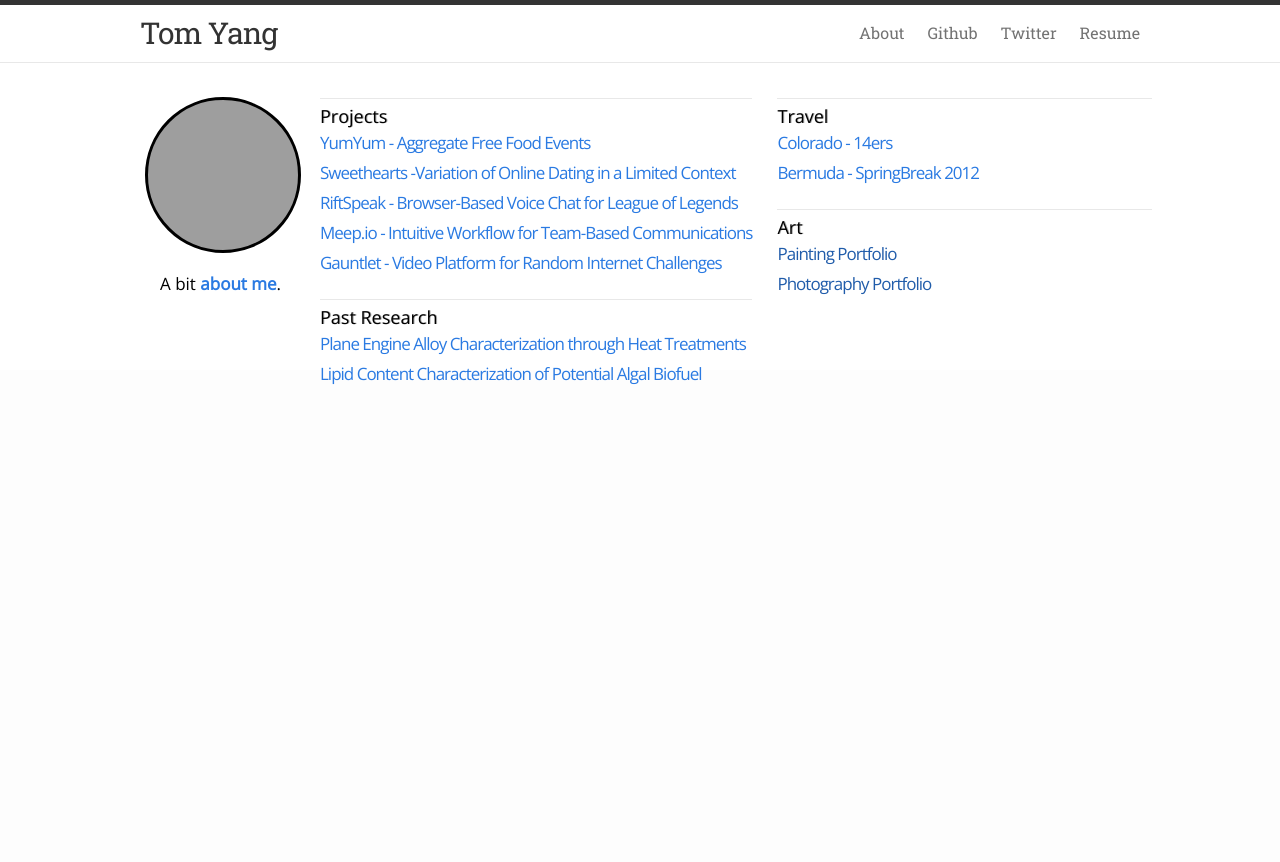
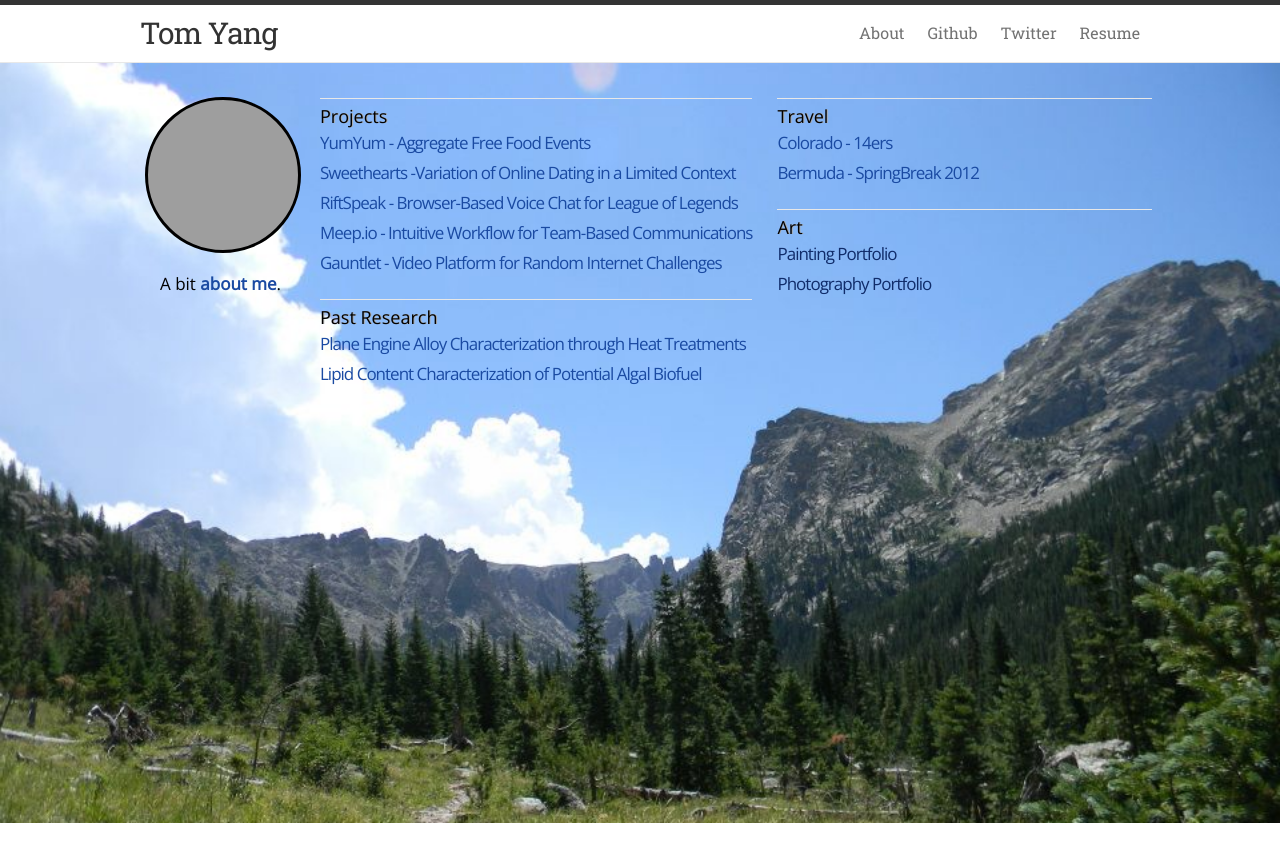
Before and after one commit to tboneyang/tboneyang.github.io, a Jekyll site: the page built from index.html, in a window 1280 px wide. Shown: the top 862 px of the page. Built offline with Jekyll 4.4.1, drawn with Linux system fonts in a browser that asks for light colours; grey boxes are pictures that could not be loaded.

Commit message:
background and link changes

```diff
--- a/css/main.css
+++ b/css/main.css
@@ -18,14 +18,13 @@
   font-size: 12px;
   line-height: 1.5;
   font-weight: 100;
-  background-color: #fdfdfd;
 }
 
 h1, h2, h3, h4, h5, h6 { font-size: 100%; font-weight: 200; }
 
-a         { color: #2a7ae2; text-decoration: none; }
+a         { color: #1a4aa2; text-decoration: none; }
 a:hover   { color: #000; text-decoration: underline; }
-a:visited { color: #205caa; }
+a:visited { color: #102c6a; }
 
 /* Utility */
 
@@ -143,7 +142,13 @@
 
 .page-content {
   padding: 30px 0;
-  background-color: #fff;
+  background-image: url("/assets/setting.jpg");
+  background-size: cover;
+  height:700px;
+}
+
+.page-content a:hover{
+  color:#000;
 }
 
 
```
Also changed, not shown: assets/setting.jpg (added).
